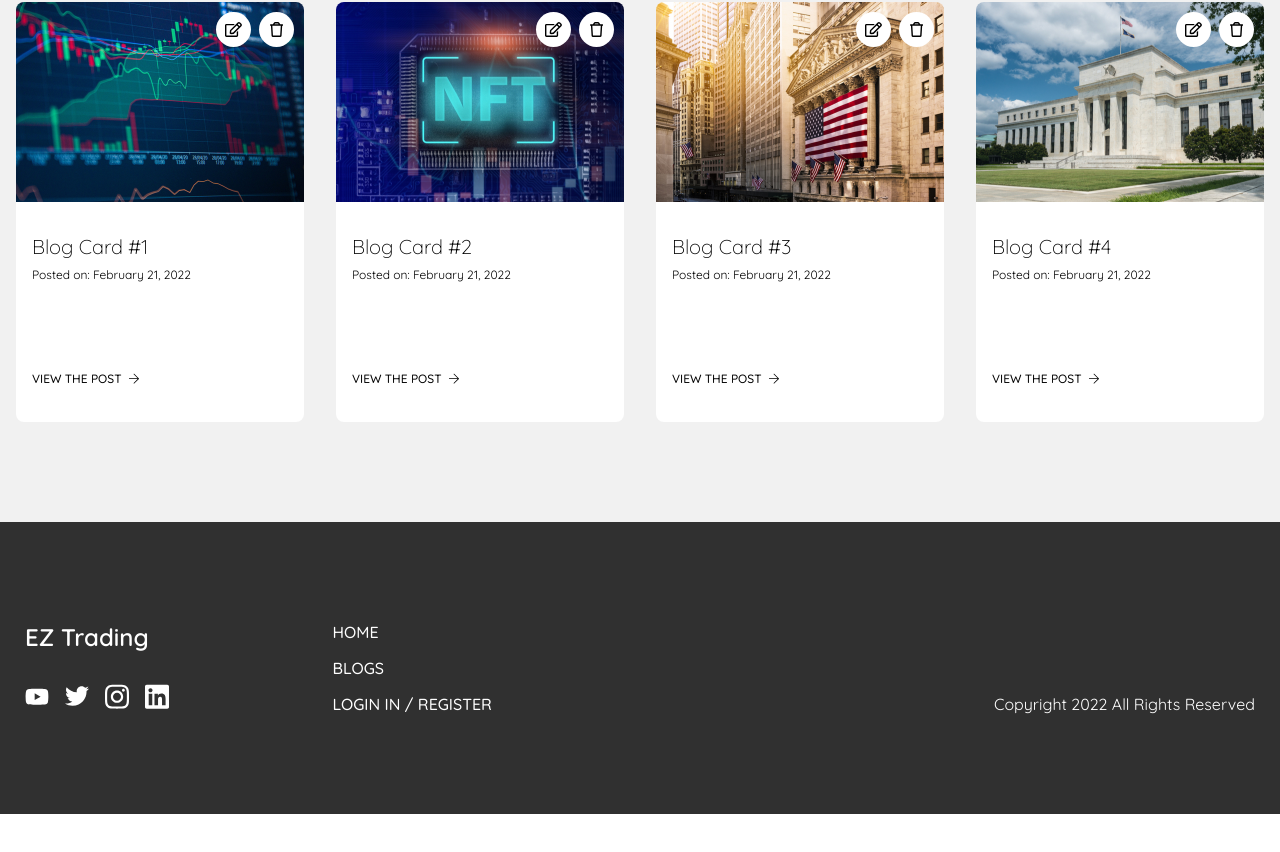
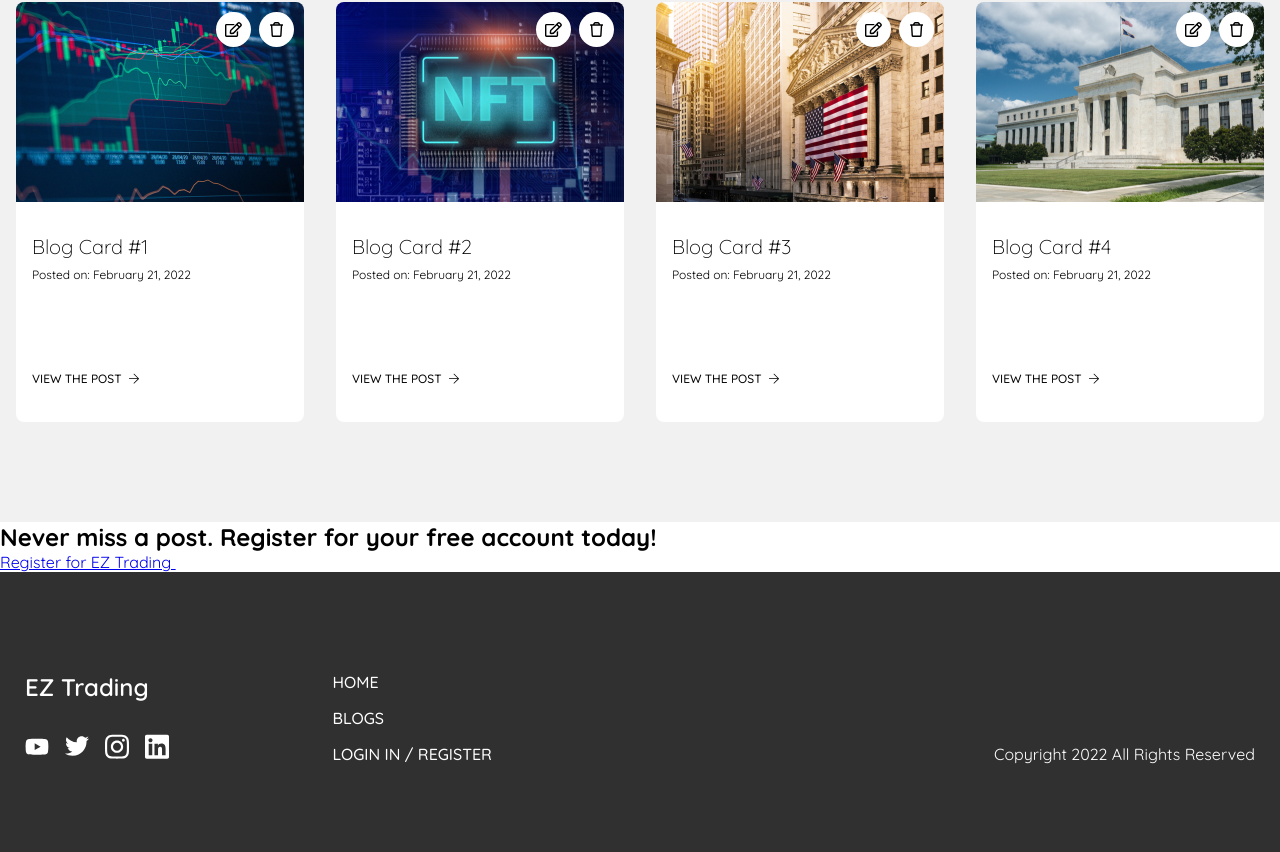
Before and after one commit to Ismaeltech/Trading-blog, a Vue app: page / in a window 1280 px wide. Shown: the part 2195-3047 px from the top of the page. Before the commit the page ends 3009 px from the top, so only its background shows below. Built offline with nearby package versions, Linux system fonts and the light colour scheme; what vue2-editor would draw is missing.

Commit message:
Added title and router link under class update and container. Imported and registered arrow svg and added it inside of router link.

```diff
--- a/src/views/Home.vue
+++ b/src/views/Home.vue
@@ -10,15 +10,24 @@
         </div>
       </div>
     </div>
+    <div class="updates">
+      <div class="container">
+        <h2>Never miss a post. Register for your free account today!</h2>
+        <router-link class="router-button" to="#">
+          Register for EZ Trading <Arrow class="arrow arrow-light" />
+        </router-link>
+      </div>
+    </div>
   </div>
 </template>
 
 <script>
 import BlogPost from "../components/BlogPost";
 import BlogCards from "../components/BlogCard";
+import Arrow from "../assets/Icons/arrow-right-light.svg";
 export default {
   name: "Home",
-  components: { BlogPost, BlogCards },
+  components: { BlogPost, BlogCards, Arrow },
   data() {
     return {
       welcomeScreen: {
```
